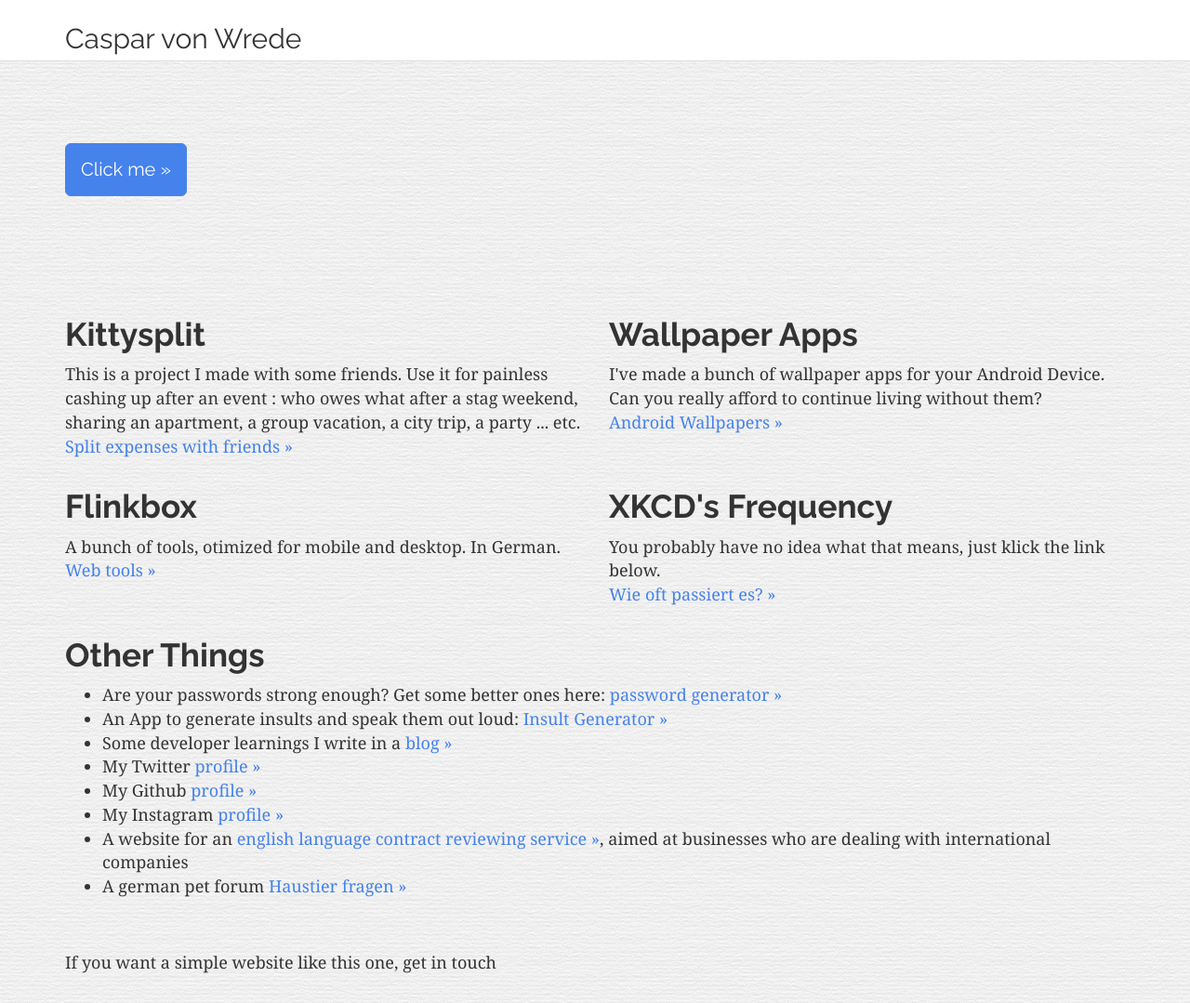
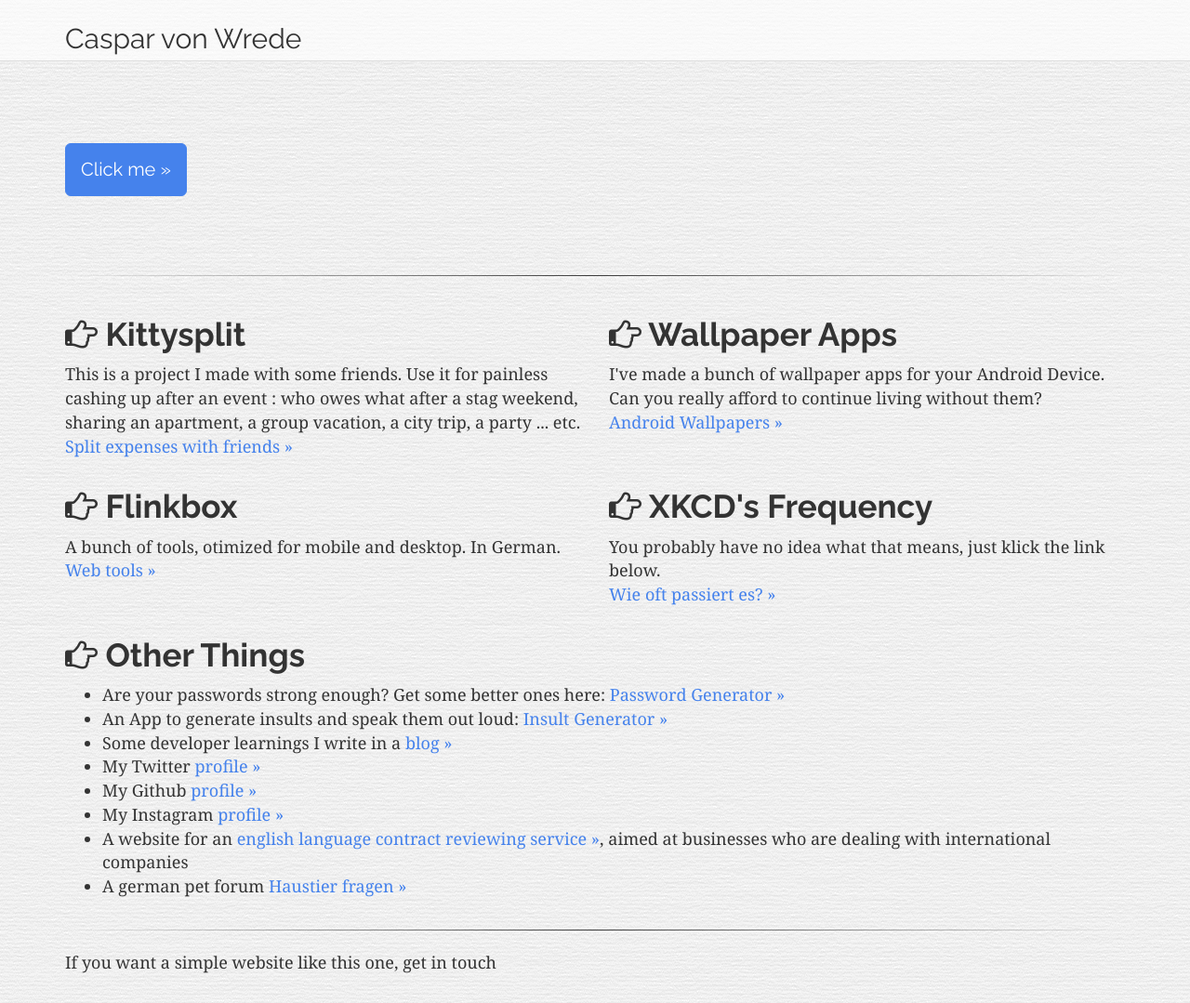
Before and after one commit to caspii/casparwre.de, a PHP site: page / in a window 1280 px wide. Shown: the whole page at 93% size. Run offline with PHP 8.4, Linux system fonts and the light colour scheme; some libraries are stand-ins or nearby versions.

Commit message:
Tweaked css, added icons

```diff
--- a/css/main.css
+++ b/css/main.css
@@ -24,10 +24,23 @@
 }
 
 .jumbotron h1 {
-	font-size: 50px;
+	font-size: 2.8em;
 }
 
 /* For the Android Wallpapers */
 .thumbnail>img, .thumbnail a>img {
 	margin-top: 30px;
 }
+
+.navbar-inverse {
+  background-color: rgba(255, 255, 255, 0.61);
+}
+
+hr {
+  border: 0;
+  height: 1px;
+  background-image: -webkit-linear-gradient(left, rgba(0,0,0,0), rgba(0,0,0,0.75), rgba(0,0,0,0));
+  background-image:    -moz-linear-gradient(left, rgba(0,0,0,0), rgba(0,0,0,0.75), rgba(0,0,0,0));
+  background-image:     -ms-linear-gradient(left, rgba(0,0,0,0), rgba(0,0,0,0.75), rgba(0,0,0,0));
+  background-image:      -o-linear-gradient(left, rgba(0,0,0,0), rgba(0,0,0,0.75), rgba(0,0,0,0));
+}
--- a/index.html
+++ b/index.html
@@ -14,10 +14,8 @@
                 padding-bottom: 20px;
             }
         </style>
-
         <link rel="stylesheet" href="css/main.css">
-
-
+        <link rel="stylesheet" href="//maxcdn.bootstrapcdn.com/font-awesome/4.3.0/css/font-awesome.min.css">
         <script src="js/vendor/modernizr-2.6.2-respond-1.1.0.min.js"></script>
     </head>
     <body>
@@ -47,15 +45,13 @@
       <div class="row">
         <div class="col-lg-6">
 
-          	<h2>Kittysplit</h2>
-          		<p>This is a project I made with some friends. Use it for painless cashing up after an event : who owes
-                    what after a stag weekend, sharing an apartment, a group vacation, a city trip, a party ... etc.
-                    <a href="http://kittysplit.com/">Split expenses with friends &raquo;</a>
+          	<h2><i class="fa fa-hand-o-right"></i> Kittysplit</h2>
+          		<p>This is a project I made with some friends. Use it for painless cashing up after an event : who owes what after a stag weekend, sharing an apartment, a group vacation, a city trip, a party ... etc. <br/><a href="http://kittysplit.com/">Split expenses with friends &raquo;</a>
           		</p>
         </div>
 
         <div class="col-lg-6">
-	          <h2>Wallpaper Apps</h2>
+	          <h2><i class="fa fa-hand-o-right"></i> Wallpaper Apps</h2>
    	       <p>I've made a bunch of wallpaper apps for your Android Device. Can you really afford to continue living without them? <br/>
       	    <a href="/android-wallpapers/">Android Wallpapers &raquo;</a></p>
         </div>
@@ -64,13 +60,13 @@
 
       <div class="row">
         <div class="col-lg-6">
-          <h2>Flinkbox</h2>
+          <h2> <i class="fa fa-hand-o-right"></i> Flinkbox</h2>
           <p>A bunch of tools, otimized for mobile and desktop. In German. <br/>
               <a href="http://flinkbox.de/">Web tools &raquo;</a></p>
         </div>
 
         <div class="col-lg-6">
-       	  <h2>XKCD's Frequency</h2>
+       	  <h2><i class="fa fa-hand-o-right"></i> XKCD's Frequency</h2>
           		<p>You probably have no idea what that means, just klick the link below.<br/>
               <a href="http://wie-oft.com/"> Wie oft passiert es? &raquo;</a></p>
           </div>
@@ -78,9 +74,9 @@
 
       <div class="row">
         <div class="col-lg-12">
-          <h2>Other Things</h2>
+          <h2><i class="fa fa-hand-o-right"></i> Other Things</h2>
           	<ul>
-              <li> Are your passwords strong enough? Get some better ones here: <a href="passwords.php">password generator &raquo;</a></li>
+              <li> Are your passwords strong enough? Get some better ones here: <a href="passwords.php">Password Generator &raquo;</a></li>
               <li> An App to generate insults and speak them out loud: <a href="https://play.google.com/store/apps/details?id=de.casparwre.insult">Insult Generator &raquo;</a> </li>
               <li> Some developer learnings I write in a <a href="/blog/">blog &raquo;</a></li>
           		<li> My Twitter <a href="http://twitter.com/wrede">profile &raquo;</a></li>
```
